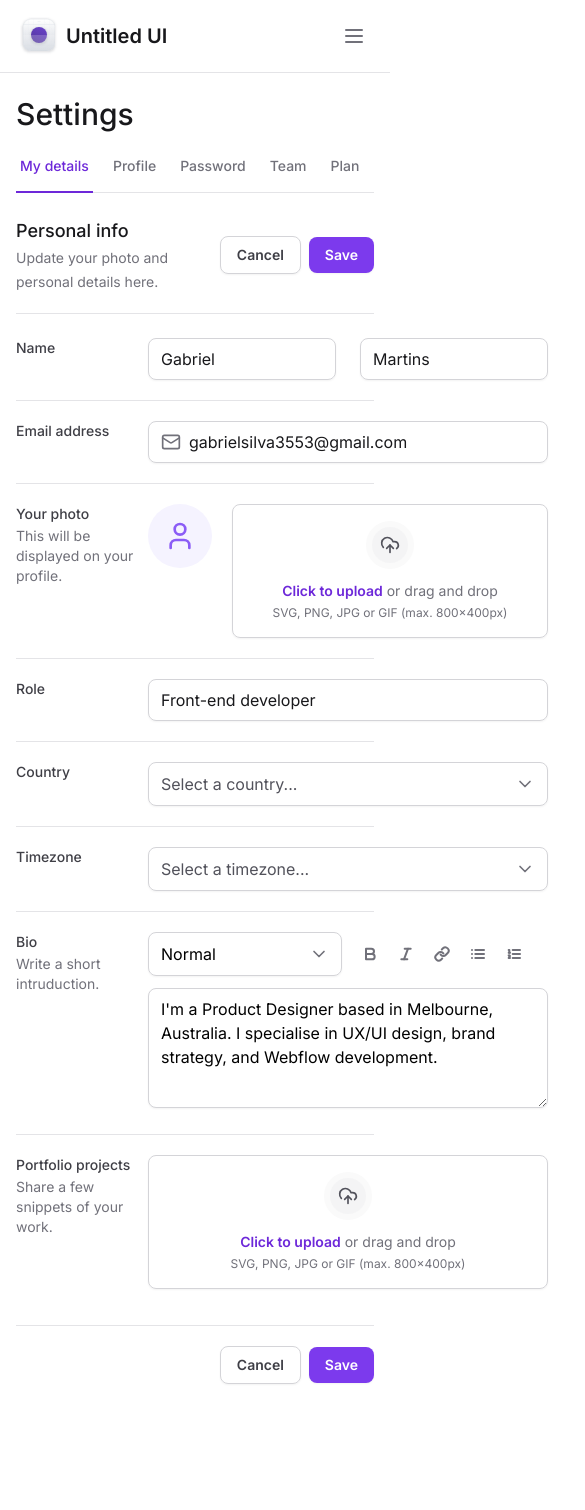
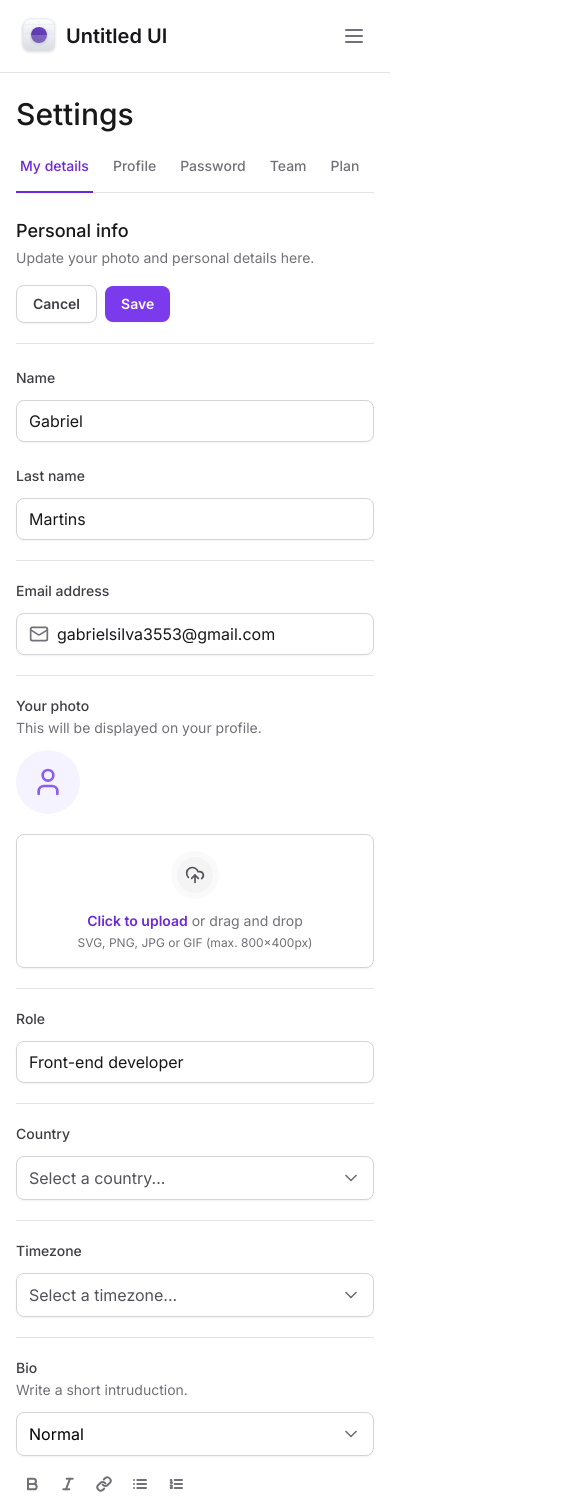
Before and after one commit to GabrielMartinsss/mastering-tailwind, a Next.js app: page / in a window 390 px wide. Shown: the top 1510 px of the page, 585 px wide, since content can reach past the window. Before the commit the page ends 1432 px from the top, so only its background shows below. Built offline with nearby package versions, Linux system fonts and the light colour scheme.

Commit message:
style: add responsive on form

```diff
--- a/src/app/page.tsx
+++ b/src/app/page.tsx
@@ -15,7 +15,7 @@ export default function Home() {
       <SettingTabs />
 
       <div className="mt-6 flex flex-col">
-        <div className="flex items-center justify-between border-b border-zinc-200 pb-5">
+        <div className="flex flex-col justify-between gap-4 border-b border-zinc-200 pb-5 lg:flex-row lg:items-center">
           <div className="space-y-1">
             <h2 className="text-lg font-medium text-zinc-900">Personal info</h2>
             <span className="text-sm text-zinc-500">
@@ -37,23 +37,29 @@ export default function Home() {
           id="settings"
           className="mt-6 flex flex-col gap-5 divide-y divide-zinc-200"
         >
-          <div className="grid grid-cols-form gap-3">
+          <div className="flex flex-col gap-3 lg:grid lg:grid-cols-form">
             <Label.Root htmlFor="firstName">
               <Label.Heading>Name</Label.Heading>
             </Label.Root>
 
-            <div className="grid grid-cols-2 gap-6">
+            <div className="flex flex-col gap-6 lg:grid lg:grid-cols-2">
               <Input.Root>
                 <Input.Control id="firstName" defaultValue="Gabriel" />
               </Input.Root>
 
-              <Input.Root>
-                <Input.Control defaultValue="Martins" />
-              </Input.Root>
+              <div className="flex flex-col gap-3 lg:block">
+                <Label.Root htmlFor="lastName" variant="mobile">
+                  <Label.Heading>Last name</Label.Heading>
+                </Label.Root>
+
+                <Input.Root>
+                  <Input.Control id="lastName" defaultValue="Martins" />
+                </Input.Root>
+              </div>
             </div>
           </div>
 
-          <div className="grid grid-cols-form gap-3 pt-5">
+          <div className="flex flex-col gap-3 pt-5 lg:grid lg:grid-cols-form">
             <Label.Root htmlFor="email">
               <Label.Heading>Email address</Label.Heading>
             </Label.Root>
@@ -69,7 +75,7 @@ export default function Home() {
             </Input.Root>
           </div>
 
-          <div className="grid grid-cols-form gap-3 pt-5">
+          <div className="flex flex-col gap-3 pt-5 lg:grid lg:grid-cols-form">
             <Label.Root htmlFor="photo">
               <Label.Heading>Your photo</Label.Heading>
               <Label.Description>
@@ -77,14 +83,14 @@ export default function Home() {
               </Label.Description>
             </Label.Root>
 
-            <FileInput.Root className="flex items-start gap-5">
+            <FileInput.Root className="flex flex-col gap-5 lg:flex-row lg:items-start">
               <FileInput.ImagePreview />
               <FileInput.Trigger />
               <FileInput.Control />
             </FileInput.Root>
           </div>
 
-          <div className="grid grid-cols-form gap-3 pt-5">
+          <div className="flex flex-col gap-3 pt-5 lg:grid lg:grid-cols-form">
             <Label.Root htmlFor="role">
               <Label.Heading>Role</Label.Heading>
             </Label.Root>
@@ -94,7 +100,7 @@ export default function Home() {
             </Input.Root>
           </div>
 
-          <div className="grid grid-cols-form gap-3 pt-5">
+          <div className="flex flex-col gap-3 pt-5 lg:grid lg:grid-cols-form">
             <Label.Root htmlFor="country">
               <Label.Heading>Country</Label.Heading>
             </Label.Root>
@@ -105,7 +111,7 @@ export default function Home() {
             </Select>
           </div>
 
-          <div className="grid grid-cols-form gap-3 pt-5">
+          <div className="flex flex-col gap-3 pt-5 lg:grid lg:grid-cols-form">
             <Label.Root htmlFor="timezone">
               <Label.Heading>Timezone</Label.Heading>
             </Label.Root>
@@ -119,14 +125,14 @@ export default function Home() {
             </Select>
           </div>
 
-          <div className="grid grid-cols-form gap-3 pt-5">
+          <div className="flex flex-col gap-3 pt-5 lg:grid lg:grid-cols-form">
             <Label.Root htmlFor="bio">
               <Label.Heading>Bio</Label.Heading>
               <Label.Description>Write a short intruduction.</Label.Description>
             </Label.Root>
 
             <div className="space-y-3">
-              <div className="grid grid-cols-2 gap-3">
+              <div className="flex flex-col gap-3 lg:grid lg:grid-cols-2">
                 <Select placeholder="" defaultValue="normal">
                   <SelectItem text="Normal" value="normal" defaultChecked />
                   <SelectItem text="Markdown" value="md" />
@@ -160,7 +166,7 @@ export default function Home() {
             </div>
           </div>
 
-          <div className="grid grid-cols-form gap-3 pt-5">
+          <div className="flex flex-col gap-3 pt-5 lg:grid lg:grid-cols-form">
             <Label.Root htmlFor="projects">
               <Label.Heading>Portfolio projects</Label.Heading>
               <Label.Description>
```
